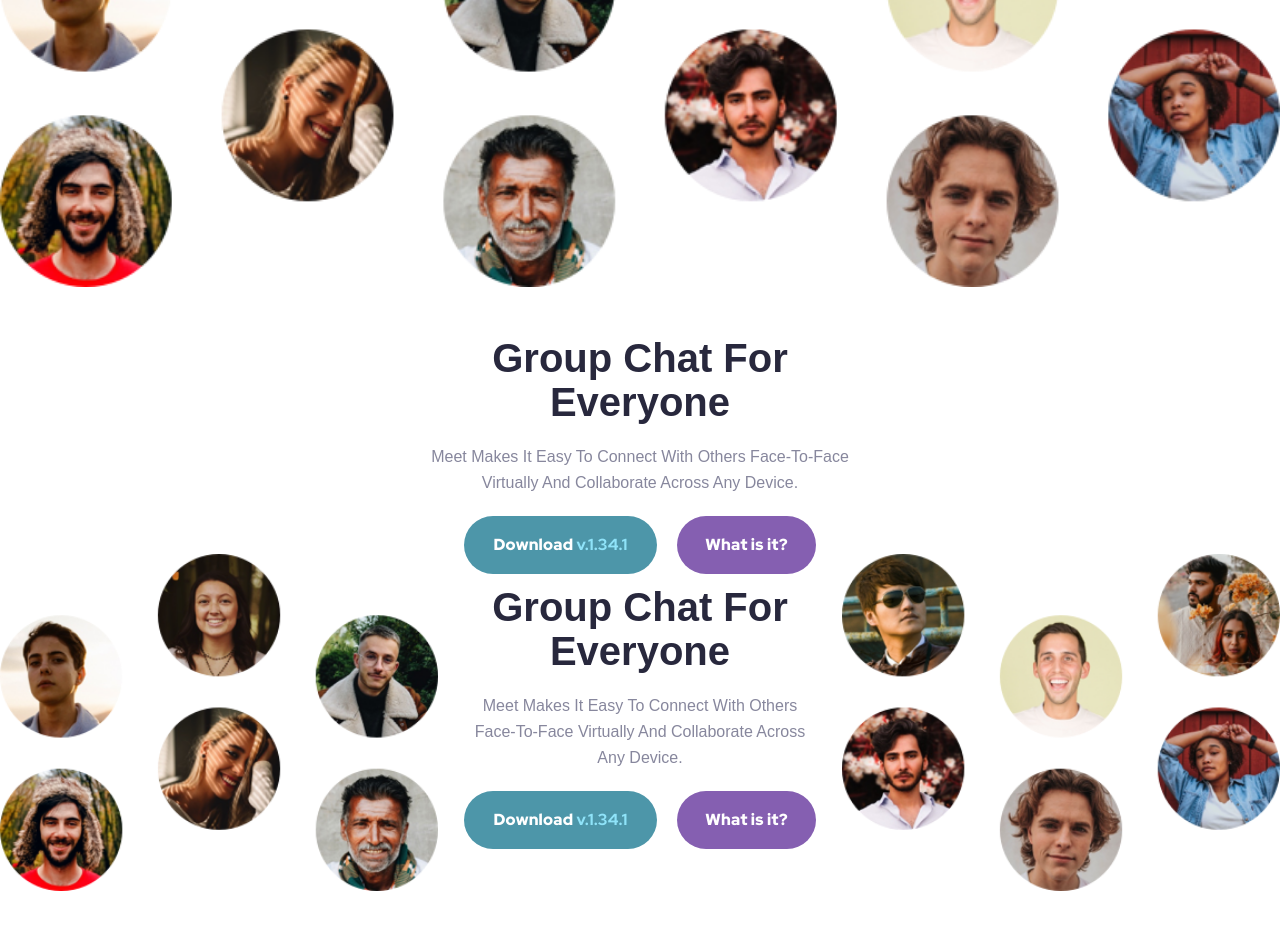
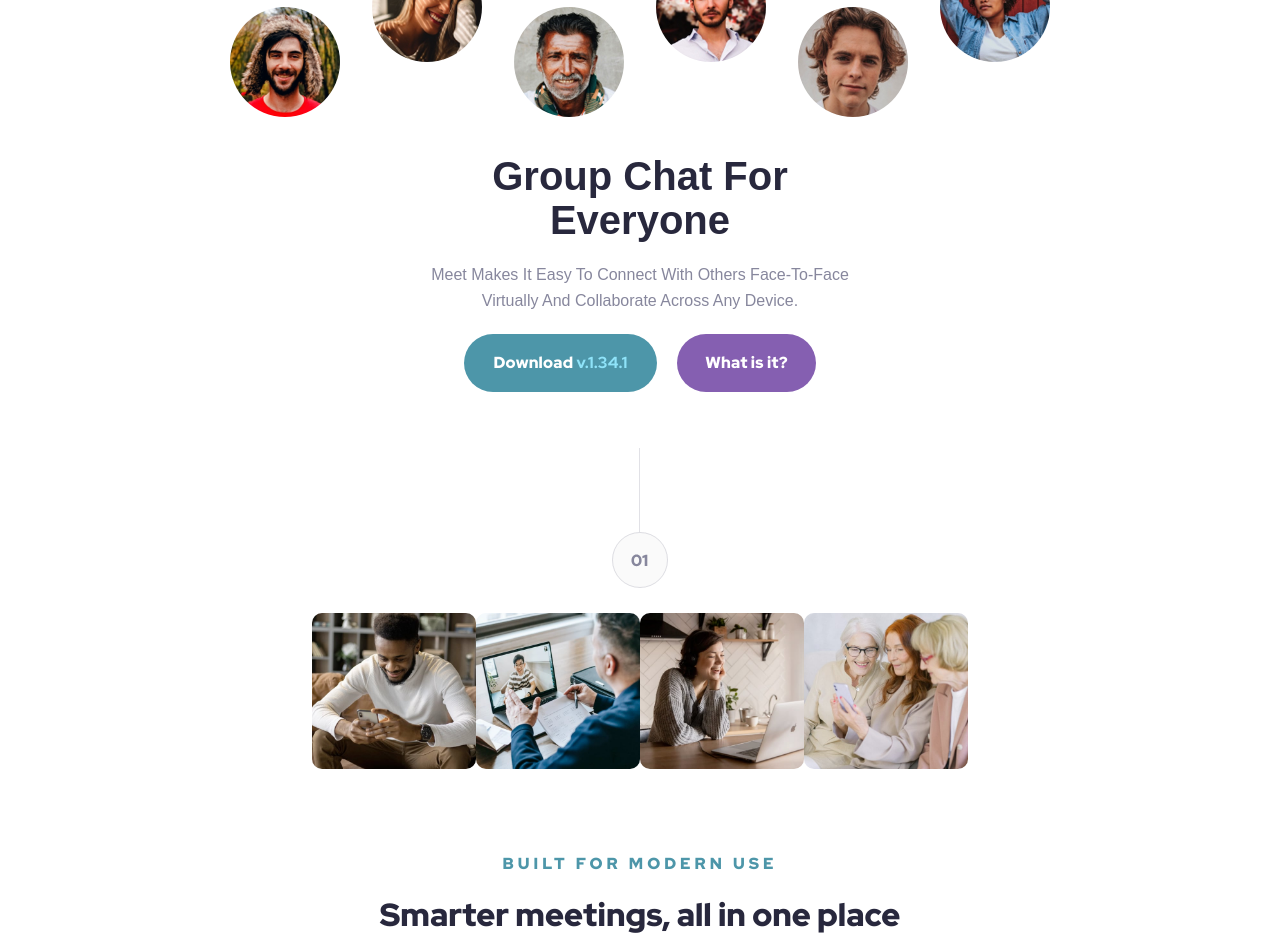
Before and after one commit to PiriyaLapa/meet-landing-page, a React (Create React App) app: page / in a window 1280 px wide. Shown: the part 340-1292 px from the top of the page. Built offline with nearby package versions, Linux system fonts and the light colour scheme.

Commit message:
update and try to deploy

```diff
--- /dev/null
+++ b/src/components/header/HeaderNormalScreen.tsx
@@ -0,0 +1,17 @@
+import  { Component, ReactNode } from 'react'
+import { StyledHeaderNormalScreen } from '../../styles/styles'
+import Image from "../../components/image/Image";
+import urlImg from "../../assets/tablet/image-hero.webp";
+import CardHeader from '../cards/CardHeader';
+
+
+export default class HeaderNormalScreen extends Component {
+  render():ReactNode {
+    return (
+      <StyledHeaderNormalScreen>
+          <Image urlImg={urlImg} />
+          <CardHeader />
+      </StyledHeaderNormalScreen>
+    )
+  }
+}
--- a/src/interface/interface.ts
+++ b/src/interface/interface.ts
@@ -46,3 +46,7 @@ export interface FooterProps{
 export interface StyledFooterProps {
   $backgroundImageUrl: string;
 }
+
+export interface Headerprops {
+  isDesktop:boolean;
+}
--- a/src/pages/LandingPage.tsx
+++ b/src/pages/LandingPage.tsx
@@ -34,11 +34,12 @@ export default class LandingPage extends Component {
   render(): ReactNode {
     const { windowWidth  } = this.state;
     // const screenNow = detectScreenSize(windowWidth);
+    const isDesktop = windowWidth >= 1440;
 
     return (
       <StyledLandingPage>
         <Navbar />
-        <Header />
+        <Header isDesktop={isDesktop}/>
         <Gallery />
         <Footer windowWidth={windowWidth}/>
         {/* <ScreenSizeDetect screenNow={screenNow} {...this.state} />  */}
--- a/src/pages/sections/Header.tsx
+++ b/src/pages/sections/Header.tsx
@@ -1,20 +1,20 @@
 import { Component, ReactNode } from "react";
 import { StyledHeader } from "../../styles/styles";
-import Image from "../../components/image/Image";
-import urlImg from "../../assets/tablet/image-hero.webp";
-import CardHeader from "../../components/cards/CardHeader";
+// import Image from "../../components/image/Image";
+// import urlImg from "../../assets/tablet/image-hero.webp";
+// import CardHeader from "../../components/cards/CardHeader";
+import HeaderNormalScreen from "../../components/header/HeaderNormalScreen";
 import HeaderDesktop from "../../components/header/HeaderDesktop";
+import { Headerprops } from "../../interface/interface";
 
-export default class Header extends Component {
+
+export default class Header extends Component<Headerprops> {
   render(): ReactNode {
+    const {isDesktop} = this.props;
     return (
-      <div>
         <StyledHeader>
-          <Image urlImg={urlImg} />
-          <CardHeader />
+          {isDesktop ? <HeaderDesktop /> : <HeaderNormalScreen />}
         </StyledHeader>
-        <HeaderDesktop/>
-      </div>
     );
   }
 }
--- a/src/styles/styles.ts
+++ b/src/styles/styles.ts
@@ -178,9 +178,33 @@ export const StyledHeader = styled.header`
 `;
 export const StyledHeaderDesktop = styled.header`
   margin: 0 auto;
-  display:flex;
-  justify-content:space-around;
-  gap:2%;
+  display: flex;
+  justify-content: space-around;
+  gap: 2%;
+  @media screen and (max-width: 767px) {
+    //
+  }
+
+  // Tablet
+  @media screen and (min-width: 768px) and (max-width: 1023px) {
+    //
+  }
+
+  // Labtop
+  @media screen and (min-width: 1024px) and (max-width: 1439px) {
+    //  background-color:#93BFCF;
+  }
+
+  // Desktop
+  @media screen and (min-width: 1440px) {
+    //  background-color:#6096B4;
+  }
+  @media screen and (min-width: 1920px) {
+    //  background-color:#CADEFC;
+  }
+`;
+export const StyledHeaderNormalScreen = styled.header`
+  margin: 0 auto;
   @media screen and (max-width: 767px) {
     //
   }
```
